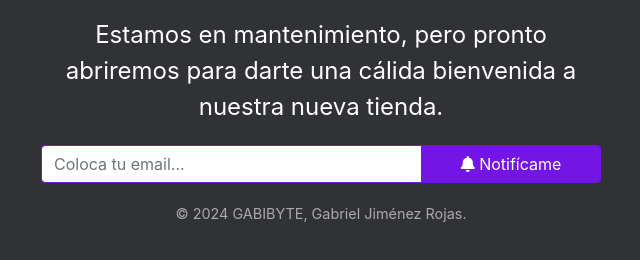
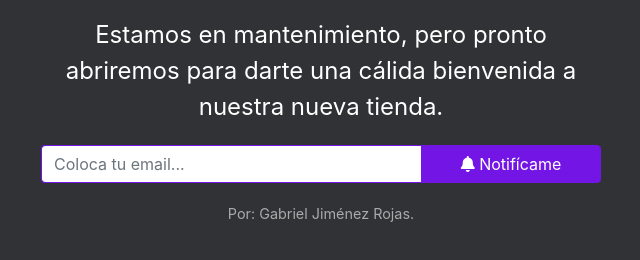
Before and after one commit to TatoTBB/gabibyte, a website: page public/index.html in a window 1280 px wide. Shown: the part 336-596 px from the top of the page, without its empty margins (319-959 px from the left). Drawn offline with nearby package versions, Linux system fonts and the light colour scheme.

Commit message:
Updatesito...

```diff
--- a/public/index.html
+++ b/public/index.html
@@ -41,7 +41,7 @@
           <i class="fas fa-bell"></i> Notifícame
         </button>
       </form>
-      <div class="copyright">&copy; 2024 GABIBYTE, Gabriel Jiménez Rojas.</div>
+      <div class="copyright">Por: Gabriel Jiménez Rojas.</div>
     </div>
 
     <!-- Modal -->
```
